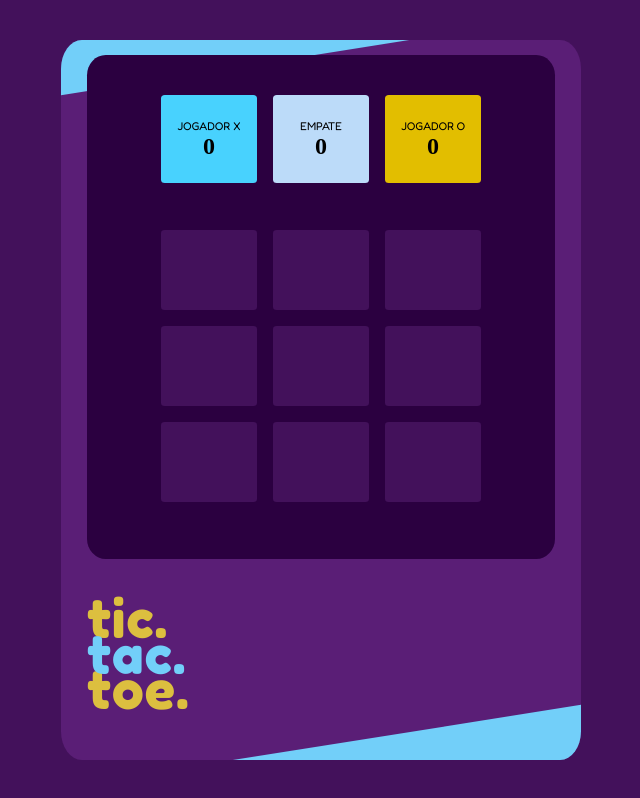
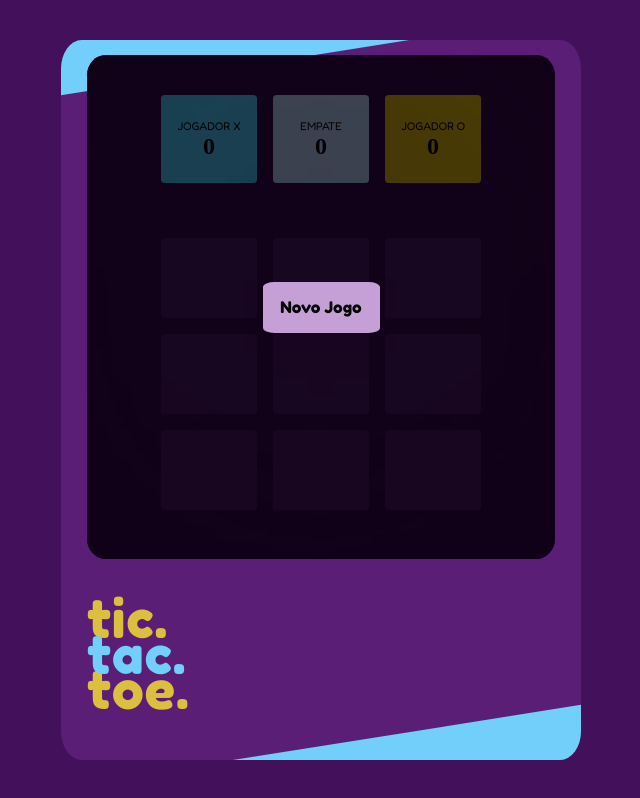
Before and after one commit to luigieli/TicTacToe2, a React (Vite) app in the folder frontend/: page / in a window 1280 px wide. Shown: the whole page, without its empty margins (319-959 px from the left). Built offline with nearby package versions, Linux system fonts and the light colour scheme.

Commit message:
feat: new game button implemented

```diff
--- a/frontend/src/components/GameBoard/GameBoard.module.css
+++ b/frontend/src/components/GameBoard/GameBoard.module.css
@@ -1,7 +1,8 @@
 .mainBoard {
+  z-index: 2;
+  position: relative;
   align-self: center;
-    z-index: 2;
-    background-color: #2B0040;
+  background-color: #2b0040;
   flex: 0 0 70%;
   width: min(90%, 60vh);
   height: 60%;
@@ -12,6 +13,7 @@
 .board {
   align-self: center;
   display: grid;
+  padding: 1vh;
   margin: 10% auto;
   max-width: 90%;
   gap: 2vh;
--- a/frontend/src/components/GameBoard/GameBoard.tsx
+++ b/frontend/src/components/GameBoard/GameBoard.tsx
@@ -1,6 +1,7 @@
 import styles from "./GameBoard.module.css";
 import Square from "../Square/Square";
 import ScoreBoard from "../ScoreBoard/ScoreBoard";
+import NewGameButton from "../NewGameButton/NewGameButton";
 
 type BoardProps = {
   squares: (string | null)[];
@@ -24,6 +25,7 @@ const GameBoard: React.FC<BoardProps> = ({
 }) => {
   return (
     <div className={styles.mainBoard}>
+      <NewGameButton />
       <ScoreBoard scores={scores} />
       <div className={styles.board}>
         {squares.map((square: string | null, i: number) => (
--- a/frontend/src/components/LayoutBorder/LayoutBorder.module.css
+++ /dev/null
@@ -1,17 +0,0 @@
-.layoutBorder {
-    position: absolute;
-    background-color: #72CFF9;
-    width: 100%;
-    height: 20vh;
-    transform: rotate(171deg);
-  }
-
-  .borderBottom {
-    top: 97%;
-    left: 11%
-  }
-
-  .borderTop {
-    right: 11%;
-    bottom: 97%;
-  }
--- a/frontend/src/components/LayoutBorder/LayoutBorder.tsx
+++ /dev/null
@@ -1,12 +0,0 @@
-import styles from "./LayoutBorder.module.css";
-
-const LayoutBorder: React.FC = () => {
-  return (
-    <>
-      <div className={`${styles.layoutBorder} ${styles.borderBottom}`} />
-      <div className={`${styles.layoutBorder} ${styles.borderTop}`} />
-    </>
-  );
-};
-
-export default LayoutBorder;
--- /dev/null
+++ b/frontend/src/components/NewGameButton/NewGameButton.module.css
@@ -0,0 +1,36 @@
+@import url("https://fonts.googleapis.com/css2?family=Fredoka+One&display=swap");
+
+.divBlur{
+    z-index: 3;
+    position: absolute;
+    display: flex;
+    justify-content: center;
+    align-items: center;
+    width: 100%;
+    height: 100%;
+    background-color: rgba(0, 0, 0, 0.63);
+    backdrop-filter: blur(300px);
+    -webkit-backdrop-filter: blur(300px);
+    border-radius: var(--main-border-radius);
+    transition: all 0.3s ease;
+}
+
+.divBlur:has(.newGameButton:hover){
+    background-color:  rgba(0, 0, 0, 0.58);
+}
+
+.newGameButton {
+    border: none;
+    border-radius: 10%;
+    background-color: #C5A0D7;
+    height: 10%;
+    width: 25%;
+    font-family: "Fredoka One", cursive;
+    font-size: 2vh;
+    transition: all 0.3s ease;
+}
+
+.newGameButton:hover {
+    background-color: #F4F6F5;
+    transform: scale(1.1);
+}
--- /dev/null
+++ b/frontend/src/components/NewGameButton/NewGameButton.tsx
@@ -0,0 +1,21 @@
+import React, { useRef } from "react";
+import styles from "./NewGameButton.module.css";
+
+const NewGameButton: React.FC = () => {
+  const buttonRef = useRef<HTMLButtonElement>(null);
+
+  const onClick = () => {
+    if(buttonRef.current && buttonRef.current.parentElement) {
+      const divParent = buttonRef.current.parentElement as HTMLDivElement;
+      divParent.style.display="none"
+    }
+  }
+
+  return (
+    <div className={styles.divBlur}>
+      <button ref={buttonRef} className={styles.newGameButton} onClick={onClick}>Novo Jogo</button>
+    </div>
+  );
+};
+
+export default NewGameButton;
--- a/frontend/src/components/Score/Score.module.css
+++ b/frontend/src/components/Score/Score.module.css
@@ -13,11 +13,11 @@
 
 .textScore {
     font-family: 'Fredoka', sans-serif;
-    font-size: clamp(0.3dvh, 1.4dvh, 2.3rem);
+    font-size: clamp(0.3vh, 1.4vh, 2.3rem);
 }
 
 .textScoreNumber {
     font-family: cursive;
     font-weight: bold;
-    font-size: clamp(1rem, 3dvh, 3rem);
+    font-size: clamp(1vh, 3vh, 3rem);
 }
--- a/frontend/src/components/Square/Square.module.css
+++ b/frontend/src/components/Square/Square.module.css
@@ -7,4 +7,8 @@
     border: none;
     font-family: "Fredoka One", cursive;
     font-size: 6vh;
+    transition: transform 0.3s ease;
 }
+.square:hover {
+    background-color: #5A1E76;
+}
--- a/frontend/src/global.d.ts
+++ b/frontend/src/global.d.ts
@@ -1,4 +1,4 @@
 declare module "*.module.css" {
-    const classes: { [key: string]: string };
-    export default classes;
-  }
+  const classes: { [key: string]: string };
+  export default classes;
+}
--- a/frontend/src/pages/Game/Game.tsx
+++ b/frontend/src/pages/Game/Game.tsx
@@ -1,7 +1,7 @@
 import styles from "./Game.module.css";
 import GameBoard from "../../components/GameBoard/GameBoard";
 import Title from "../../components/Title/Title";
-import LayoutBorder from "../../components/LayoutBorder/LayoutBorder";
+import LayoutBorder from "../../components/FrameBorder/FrameBorder";
 import calculateWinner from "../../utils/CalculateWinner";
 import { useState } from "react";
 
@@ -15,7 +15,7 @@ const Game: React.FC = () => {
     playerX: 0,
     ties: 0,
     playerO: 0,
-  })
+  });
 
   const handleCellClick = (index: number) => {
     if (board[index] || calculateWinner(board)) return;
```
Also changed, not shown: 2 other files (tests, documents, lock files or other folders). Lines whose indentation alone changed are shown as unchanged.
